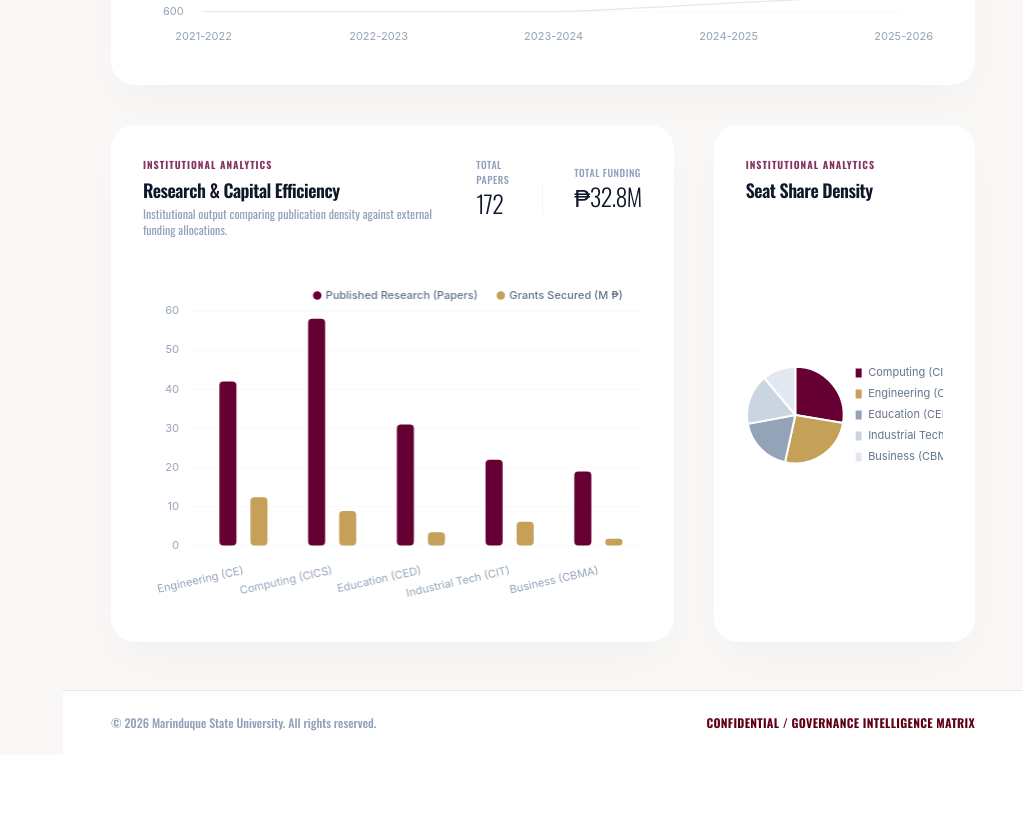
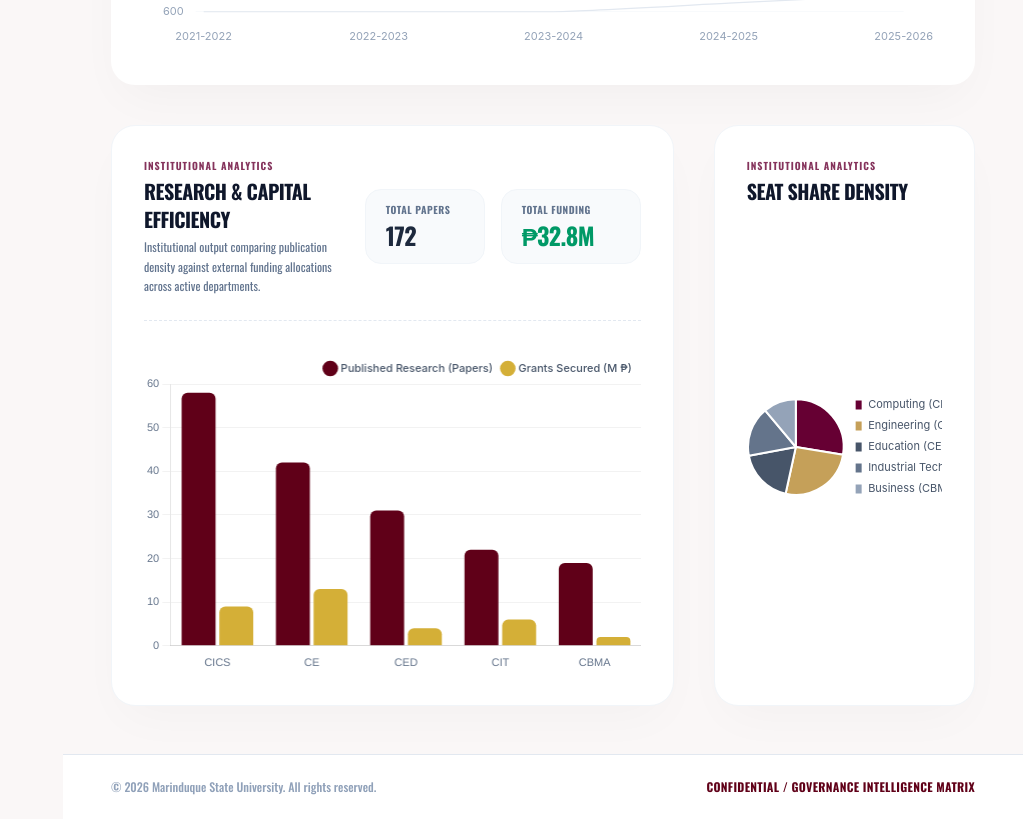
Before and after one commit to melvzz1204/marsu-executive-dashbaord, a React app in the folder frontend/: page /dashboard in a window 1280 px wide. Shown: the part 1020-1839 px from the top of the page, without its empty margins (257-1280 px from the left). Before the commit the page ends 1775 px from the top, so only its background shows below. Built offline with nearby package versions, Linux system fonts and the light colour scheme; the HTML template or start-up script is replaced by a standard one.

Commit message:
final design

```diff
--- a/frontend/src/components/ResearchMetrics.jsx
+++ b/frontend/src/components/ResearchMetrics.jsx
@@ -19,160 +19,116 @@ ChartJS.register(
   Legend,
 );
 
-const ResearchMetrics = () => {
-  const labels = [
-    "Engineering (CE)",
-    "Computing (CICS)",
-    "Education (CED)",
-    "Industrial Tech (CIT)",
-    "Business (CBMA)",
-  ];
+function ResearchMetrics({ isDarkMode }) {
+  const labels = ["CICS", "CE", "CED", "CIT", "CBMA"];
 
   const data = {
     labels,
     datasets: [
       {
         label: "Published Research (Papers)",
-        data: [42, 58, 31, 22, 19],
-        backgroundColor: "#660033", // 🎯 BRANDED IDENTITY: Primary Burgundy
-        hoverBackgroundColor: "#4d0026",
-        borderRadius: 4, // Clean, subtle rounding for a premium data look
-        borderSkipped: false,
-        barPercentage: 0.55, // Leaner bar profile for an airy layout aesthetic
-        categoryPercentage: 0.7,
+        data: [58, 42, 31, 22, 19],
+        backgroundColor: "#600018", // Hardcoded university maroon
+        borderRadius: 6,
       },
       {
         label: "Grants Secured (M ₱)",
-        data: [12.4, 8.9, 3.5, 6.2, 1.8],
-        backgroundColor: "#C5A059", // 🎯 BRANDED IDENTITY: Matte Satin Gold
-        hoverBackgroundColor: "#b38f4b",
-        borderRadius: 4,
-        borderSkipped: false,
-        barPercentage: 0.55,
-        categoryPercentage: 0.7,
+        data: [9, 13, 4, 6, 2],
+        backgroundColor: "#D4AF37", // Hardcoded gold accent
+        borderRadius: 6,
       },
     ],
   };
 
-  const options = {
+  // 🌟 FIXED: Axis text and grid lines are locked to dark/light variants that pop beautifully on a WHITE background
+  const chartOptions = {
     responsive: true,
     maintainAspectRatio: false,
     plugins: {
       legend: {
+        display: true,
         position: "top",
-        align: "end", // Elegant side placement alignment
+        align: "end",
         labels: {
-          color: "#64748b", // Slate-500 typography scaling
-          boxWidth: 6,
-          boxHeight: 6,
+          color: "#475569", // Consistent slate text color
+          boxWidth: 10,
           usePointStyle: true,
           pointStyle: "circle",
-          font: {
-            size: 11,
-            family: "Inter, sans-serif",
-            weight: "500",
-          },
-          padding: 20,
+          font: { size: 11, family: "Inter, sans-serif", weight: "500" },
         },
       },
-      title: {
-        display: false,
-      },
       tooltip: {
-        backgroundColor: "rgba(15, 23, 42, 0.98)", // Premium dark slate tooltip box
-        titleColor: "#94a3b8",
-        bodyColor: "#fff",
         padding: 12,
-        cornerRadius: 10,
-        boxPadding: 6,
-        usePointStyle: true,
+        backgroundColor: "#ffffff",
+        titleColor: "#0f172a",
+        bodyColor: "#475569",
+        borderColor: "rgba(0,0,0,0.06)",
+        borderWidth: 1,
       },
     },
     scales: {
       x: {
-        grid: {
-          display: false, // Architectural baseline display logic
-        },
-        /* 🎯 FIXED: Explicitly turns off injected canvas boundary line */
-        border: {
-          display: false,
-        },
-        ticks: {
-          color: "#94a3b8", // Clean slate labels
-          font: {
-            size: 11,
-            family: "Inter, sans-serif",
-          },
-          padding: 10,
-        },
+        ticks: { color: "#64748b", font: { size: 11 } },
+        grid: { display: false },
       },
       y: {
-        beginAtZero: true,
+        ticks: { color: "#64748b", font: { size: 11 } },
         grid: {
-          color: "#f8fafc", // Ultra-thin elegant alignment tracks
-        },
-        /* 🎯 FIXED: Explicitly turns off injected canvas boundary line */
-        border: {
-          display: false,
-        },
-        ticks: {
-          color: "#94a3b8",
-          font: {
-            size: 11,
-            family: "Inter, sans-serif",
-          },
-          padding: 12,
-          callback: (value) => value.toLocaleString(),
+          color: "rgba(0, 0, 0, 0.05)", // Clean, subtle grid lines on white canvas
+          drawBorder: false,
         },
       },
     },
   };
 
   return (
-    /* 🎯 BORDER REMOVED: Structured purely on the premium shadow depth profile */
-    <div className="bg-white p-8 rounded-3xl shadow-[0_20px_50px_-12px_rgba(0,0,0,0.04)]">
-      <div className="flex flex-col lg:flex-row lg:items-start justify-between gap-4 mb-8">
+    /* 🌟 FIXED: Card container background is now explicitly hardcoded to white (`bg-white text-slate-900`) */
+    <div className="p-8 rounded-3xl shadow-[0_20px_50px_-12px_rgba(0,0,0,0.03)] border border-slate-100 bg-white text-slate-900 transition-all duration-300">
+      {/* HEADER SECTION */}
+      <div className="flex flex-col md:flex-row justify-between items-start md:items-center gap-6 pb-6 border-b border-dashed border-slate-200">
         <div>
-          <span className="text-[10px] font-bold uppercase tracking-widest text-[#660033]/80 block mb-1">
+          <span className="text-[10px] font-bold uppercase tracking-widest block mb-1 text-[#660033]/80">
             Institutional Analytics
           </span>
-          <h2 className="text-lg font-semibold text-slate-900 tracking-tight">
+          <h2 className="text-xl font-extrabold tracking-tight font-oswald uppercase text-slate-900">
             Research & Capital Efficiency
           </h2>
-          <p className="text-xs text-slate-400 mt-0.5 font-normal">
+          <p className="text-xs mt-1 max-w-xl leading-relaxed text-slate-500">
             Institutional output comparing publication density against external
-            funding allocations.
+            funding allocations across active departments.
           </p>
         </div>
 
-        {/* Clean, borderless KPI metric readouts aligned to typography grid */}
-        <div className="flex items-center gap-6 sm:gap-8 self-start lg:self-auto">
-          <div>
-            <span className="text-[10px] font-medium uppercase tracking-wider text-slate-400 block">
+        {/* METRIC BADGES GRID */}
+        <div className="flex gap-4 items-center">
+          {/* Total Papers Card */}
+          <div className="px-5 py-3 rounded-2xl min-w-[120px] bg-slate-50 border border-slate-100">
+            <span className="text-[10px] uppercase tracking-wider block font-bold text-slate-500">
               Total Papers
             </span>
-            <span className="text-2xl font-light text-slate-900 tracking-tight">
+            <span className="text-2xl font-bold font-oswald tracking-tight block mt-0.5 text-slate-800">
               172
             </span>
           </div>
-          <div className="h-8 w-[1px] bg-slate-100 self-end mb-1" />{" "}
-          {/* Minimalist structural divider */}
-          <div>
-            <span className="text-[10px] font-medium uppercase tracking-wider text-slate-400 block">
+
+          {/* Total Funding Card */}
+          <div className="px-5 py-3 rounded-2xl min-w-[140px] bg-slate-50 border border-slate-100">
+            <span className="text-[10px] uppercase tracking-wider block font-bold text-slate-500">
               Total Funding
             </span>
-            <span className="text-2xl font-light text-slate-900 tracking-tight">
+            <span className="text-2xl font-bold font-oswald tracking-tight block mt-0.5 text-emerald-600">
               ₱32.8M
             </span>
           </div>
         </div>
       </div>
 
-      <div className="h-[340px] w-full">
-        <Bar data={data} options={options} />
+      {/* CHART CONTENT CONTAINER */}
+      <div className="mt-8 h-[320px] w-full">
+        <Bar data={data} options={chartOptions} />
       </div>
     </div>
   );
-};
+}
 
 export default ResearchMetrics;
--- a/frontend/src/pages/MainDashboard.jsx
+++ b/frontend/src/pages/MainDashboard.jsx
@@ -34,12 +34,13 @@ const DistributionPieWidget = ({ isDarkMode }) => {
     datasets: [
       {
         data: [1690, 1580, 1140, 1030, 680],
+        // 🌟 FIXED: Vibrant colors optimized to pop perfectly on a light white background
         backgroundColor: [
           "#660033",
           "#C5A059",
+          "#475569",
+          "#64748b",
           "#94a3b8",
-          "#cbd5e1",
-          "#e2e8f0",
         ],
         borderColor: "#ffffff",
         borderWidth: 2,
@@ -47,6 +48,7 @@ const DistributionPieWidget = ({ isDarkMode }) => {
     ],
   };
 
+  // 🌟 FIXED: Font colors locked to clean dark slates to read beautifully on a white card
   const options = {
     responsive: true,
     maintainAspectRatio: false,
@@ -54,31 +56,41 @@ const DistributionPieWidget = ({ isDarkMode }) => {
       legend: {
         position: "right",
         labels: {
-          color: "#64748b",
+          color: "#475569", // Fixed dark grey text for the legend labels
           boxWidth: 8,
           font: { size: 11, family: "Inter, sans-serif" },
         },
+      },
+      tooltip: {
+        padding: 10,
+        backgroundColor: "#ffffff",
+        titleColor: "#0f172a",
+        bodyColor: "#475569",
+        borderColor: "rgba(0,0,0,0.06)",
+        borderWidth: 1,
       },
     },
   };
 
   return (
-    <div className="bg-white p-8 rounded-3xl shadow-[0_20px_50px_-12px_rgba(0,0,0,0.04)] h-full flex flex-col justify-between">
+    /* 🌟 FIXED: Removed dark-mode conditional classes. Completely locked to a white card structure */
+    <div className="p-8 rounded-3xl shadow-[0_20px_50px_-12px_rgba(0,0,0,0.03)] border border-slate-100 bg-white text-slate-900 h-full flex flex-col justify-between transition-all duration-300">
       <div>
-        <span className="text-[10px] font-bold uppercase tracking-widest text-[#660033]/80 block mb-1">
+        {/* Subtitle tag matches the beautiful university maroon flavor */}
+        <span className="text-[10px] font-bold uppercase tracking-widest block mb-1 text-[#660033]/80">
           Institutional Analytics
         </span>
-        <h2 className="text-lg font-semibold text-slate-900 tracking-tight">
+        <h2 className="text-xl font-extrabold tracking-tight font-oswald uppercase text-slate-900">
           Seat Share Density
         </h2>
       </div>
+
       <div className="h-[240px] w-full my-auto flex items-center justify-center pt-4">
         <Pie data={data} options={options} />
       </div>
     </div>
   );
 };
-
 function MainDashboard() {
   const [currentTab, setCurrentTab] = useState("dashboard");
   const [isDarkMode, setIsDarkMode] = useState(false);
@@ -115,7 +127,14 @@ function MainDashboard() {
   };
 
   return (
-    <div className="flex min-h-screen font-sans antialiased bg-[#f8f4f4ac] text-slate-800">
+    /* 🌟 FIX 1: Linked background wrapper and text base states conditionally to isDarkMode state toggles */
+    <div
+      className={`flex min-h-screen font-sans antialiased transition-colors duration-300 ${
+        isDarkMode
+          ? "bg-slate-900 text-slate-100"
+          : "bg-[#f8f4f4ac] text-slate-800"
+      }`}
+    >
       {/* Sidebar Injection Layer */}
       <Sidebar
         currentTab={currentTab}
@@ -130,25 +149,47 @@ function MainDashboard() {
       <div className="flex-1 flex flex-col min-w-0 overflow-y-auto">
         <main className="p-8 lg:p-12 space-y-10 max-w-screen-2xl w-full mx-auto">
           {/* HEADER STRIP ROW */}
-          <div className="flex flex-col md:flex-row justify-between items-start md:items-center gap-4 pb-6 border-b border-slate-200">
+          {/* 🌟 FIX 2: Added conditional color variations for header border controls */}
+          <div
+            className={`flex flex-col md:flex-row justify-between items-start md:items-center gap-4 pb-6 border-b transition-colors duration-300 ${
+              isDarkMode ? "border-slate-800" : "border-slate-200"
+            }`}
+          >
             <div>
               <div className="flex items-center gap-2 text-xs font-bold tracking-widest uppercase mb-1">
-                <span className="text-[#600018]">Command Center</span>
+                <span
+                  className={isDarkMode ? "text-rose-400" : "text-[#600018]"}
+                >
+                  Command Center
+                </span>
                 <span className="text-slate-300">/</span>
                 <span className="text-white bg-[#600018] px-2 py-0.5 rounded-md font-oswald capitalize">
                   {currentTab}
                 </span>
               </div>
-              <h2 className="text-2xl font-extrabold tracking-tight font-oswald uppercase text-[#600018]">
+              <h2
+                className={`text-2xl font-extrabold tracking-tight font-oswald uppercase ${isDarkMode ? "text-white" : "text-[#600018]"}`}
+              >
                 Digital Organizational Diagnostics & Intelligence
               </h2>
             </div>
 
             {/* Profile User Toolbar Actions Wrapper */}
-            <div className="flex items-center gap-4 self-end md:self-auto bg-white px-5 py-2.5 rounded-2xl border border-slate-200/60 shadow-sm">
+            {/* 🌟 FIX 3: Shifted active action bar colors using state toggles */}
+            <div
+              className={`flex items-center gap-4 self-end md:self-auto px-5 py-2.5 rounded-2xl border shadow-sm transition-all duration-300 ${
+                isDarkMode
+                  ? "bg-slate-800 border-slate-700/80 text-white"
+                  : "bg-white border-slate-200/60"
+              }`}
+            >
               <button
                 onClick={() => setIsDarkMode(!isDarkMode)}
-                className="relative flex items-center justify-between bg-slate-100 h-8 w-14 rounded-full p-1 cursor-pointer border border-slate-200/40 shadow-inner"
+                className={`relative flex items-center justify-between h-8 w-14 rounded-full p-1 cursor-pointer border shadow-inner transition-colors duration-300 ${
+                  isDarkMode
+                    ? "bg-slate-700 border-slate-600"
+                    : "bg-slate-100 border-slate-200/40"
+                }`}
               >
                 <span
                   className={`absolute top-[2px] left-[2px] h-[24px] w-[24px] rounded-full bg-white shadow border border-slate-200 transform transition-transform duration-300 flex items-center justify-center ${isDarkMode ? "translate-x-6" : "translate-x-0"}`}
@@ -157,11 +198,15 @@ function MainDashboard() {
                 </span>
               </button>
 
-              <div className="h-6 w-[1px] bg-slate-200"></div>
+              <div
+                className={`h-6 w-[1px] ${isDarkMode ? "bg-slate-700" : "bg-slate-200"}`}
+              ></div>
 
               <div className="flex items-center gap-3">
                 <div className="flex flex-col text-right">
-                  <span className="text-xs font-bold text-slate-900 font-oswald tracking-wide">
+                  <span
+                    className={`text-xs font-bold font-oswald tracking-wide ${isDarkMode ? "text-slate-200" : "text-slate-900"}`}
+                  >
                     {presidentName}
                   </span>
                   <span className="text-[10px] text-[#D4AF37] bg-[#600018]/5 px-2 py-0.5 rounded-md font-extrabold tracking-wider uppercase inline-block self-end mt-0.5">
@@ -192,16 +237,24 @@ function MainDashboard() {
           )}
 
           {currentTab === "Academic Performance" && (
-            <div className="bg-white rounded-3xl p-8 shadow-[0_20px_50px_-12px_rgba(0,0,0,0.04)] text-center py-20 animate-fade-in">
-              <h3 className="text-xl font-bold font-oswald text-slate-900 uppercase">
+            <div
+              className={`rounded-3xl p-8 shadow-[0_20px_50px_-12px_rgba(0,0,0,0.04)] text-center py-20 animate-fade-in ${isDarkMode ? "bg-slate-800" : "bg-white"}`}
+            >
+              <h3
+                className={`text-xl font-bold font-oswald uppercase ${isDarkMode ? "text-white" : "text-slate-900"}`}
+              >
                 Academic Performance Analytics
               </h3>
             </div>
           )}
 
           {currentTab === "achievements" && (
-            <div className="bg-white rounded-3xl p-8 shadow-[0_20px_50px_-12px_rgba(0,0,0,0.04)] text-center py-20 animate-fade-in">
-              <h3 className="text-xl font-bold font-oswald text-slate-900 uppercase">
+            <div
+              className={`rounded-3xl p-8 shadow-[0_20px_50px_-12px_rgba(0,0,0,0.04)] text-center py-20 animate-fade-in ${isDarkMode ? "bg-slate-800" : "bg-white"}`}
+            >
+              <h3
+                className={`text-xl font-bold font-oswald uppercase ${isDarkMode ? "text-white" : "text-slate-900"}`}
+              >
                 Institutional Accreditations & Honors
               </h3>
             </div>
@@ -232,9 +285,18 @@ function MainDashboard() {
           )}
         </main>
 
-        <footer className="mt-auto px-8 lg:px-12 py-6 border-t border-slate-200 bg-white flex flex-col sm:flex-row justify-between text-xs text-slate-400 font-medium font-oswald">
+        {/* Global Footer */}
+        <footer
+          className={`mt-auto px-8 lg:px-12 py-6 border-t flex flex-col sm:flex-row justify-between text-xs font-medium font-oswald transition-colors duration-300 ${
+            isDarkMode
+              ? "bg-slate-800/50 border-slate-800 text-slate-500"
+              : "bg-white border-slate-200 text-slate-400"
+          }`}
+        >
           <p>© 2026 Marinduque State University. All rights reserved.</p>
-          <p className="tracking-wide text-[#600018] font-bold uppercase">
+          <p
+            className={`tracking-wide font-bold uppercase ${isDarkMode ? "text-rose-400" : "text-[#600018]"}`}
+          >
             Confidential / Governance Intelligence Matrix
           </p>
         </footer>
```
